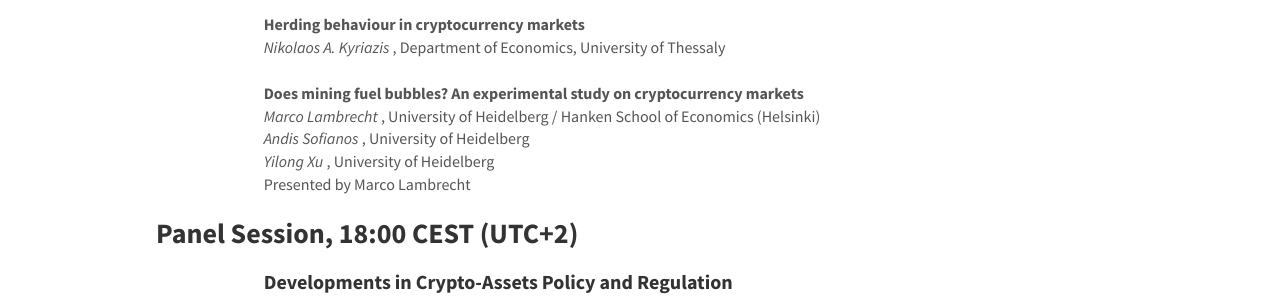
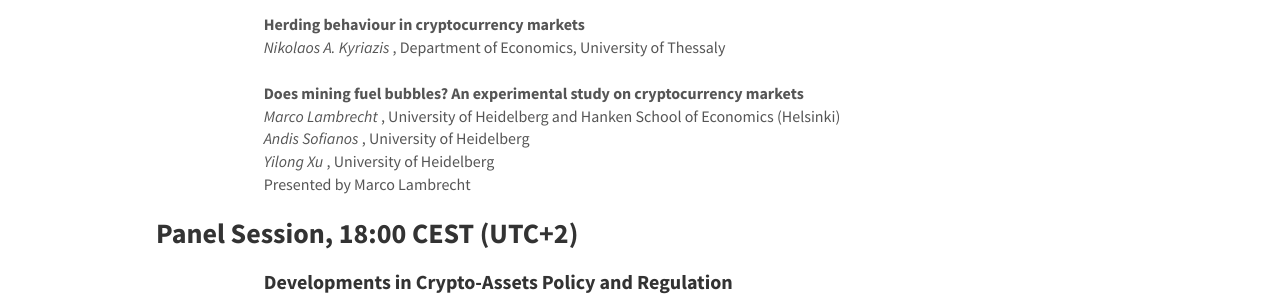
Before and after one commit to cryptoassetlab/cryptoassetlab.github.io, a Jekyll site: the page built from _pages/cal2020-program.html, in a window 1280 px wide and 900 px high, scrolled down 2972 px. Shown: the part 154-454 px from the top of the window. Built offline with Jekyll 4.4.1, drawn with Linux system fonts in a browser that asks for light colours; nearby versions of some CDN libraries.

Commit message:
double association

```diff
--- a/_data/cal2020_papers.yml
+++ b/_data/cal2020_papers.yml
@@ -44,7 +44,7 @@
 - paper: Does mining fuel bubbles? An experimental study on cryptocurrency markets
   link:
   author1: Marco Lambrecht
-  affiliation1: University of Heidelberg / Hanken School of Economics (Helsinki)
+  affiliation1: University of Heidelberg and Hanken School of Economics (Helsinki)
   author2: Andis Sofianos
   affiliation2: University of Heidelberg
   author3: Yilong Xu
```
